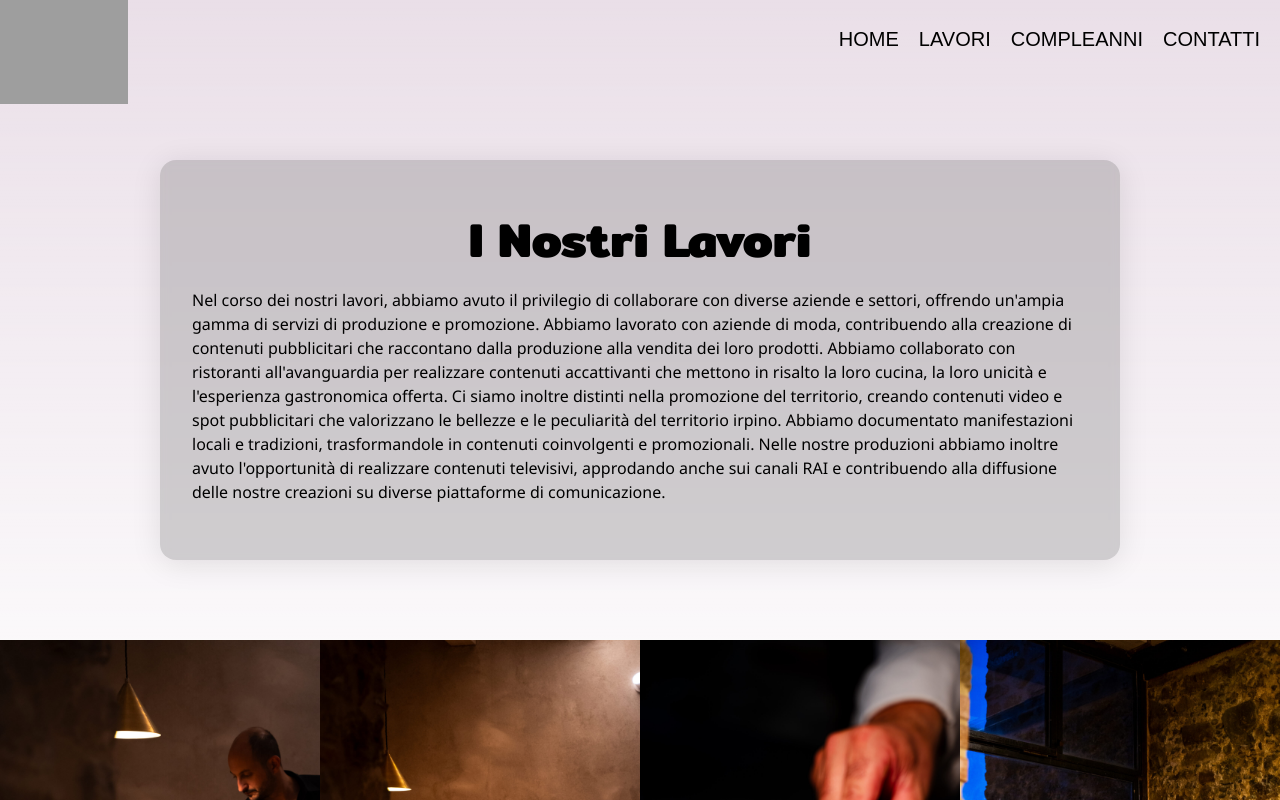
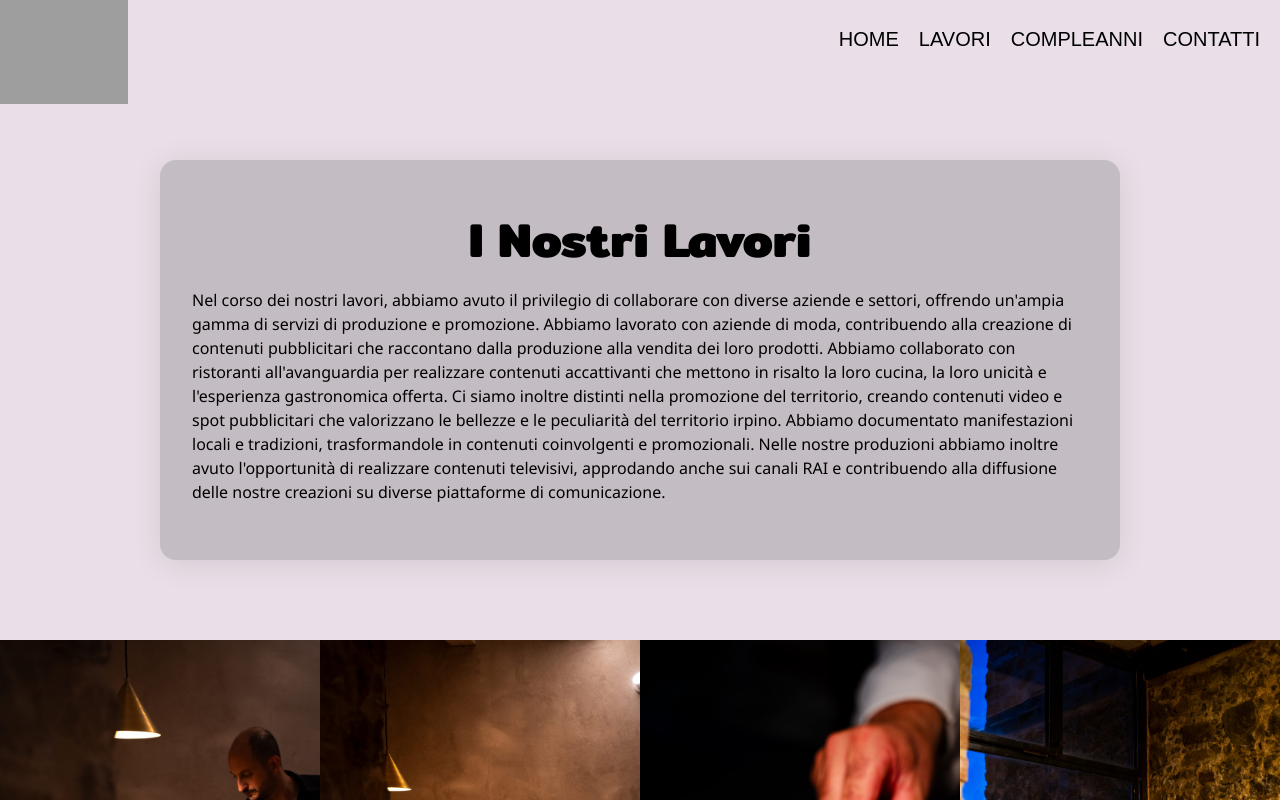
Before and after one commit to NotReallyEight/fotografi-frame-website, a Next.js app: page /works in a window 1280 px wide. Shown: the top 800 px of the page. Built offline with nearby package versions, Linux system fonts and the light colour scheme; grey boxes are pictures that could not be loaded; a web font is replaced by a local one.

Commit message:
refactor: change background colour for works page

```diff
--- a/src/app/works/page.tsx
+++ b/src/app/works/page.tsx
@@ -17,7 +17,7 @@ export const metadata: Metadata = {
 
 export default function Works() {
   return (
-    <main className="flex h-[100dvh] flex-col">
+    <main className="flex h-[100dvh] flex-col bg-primaryLight dark:bg-primaryDark">
       <Navbar />
 
       {/* Introduction */}
```
